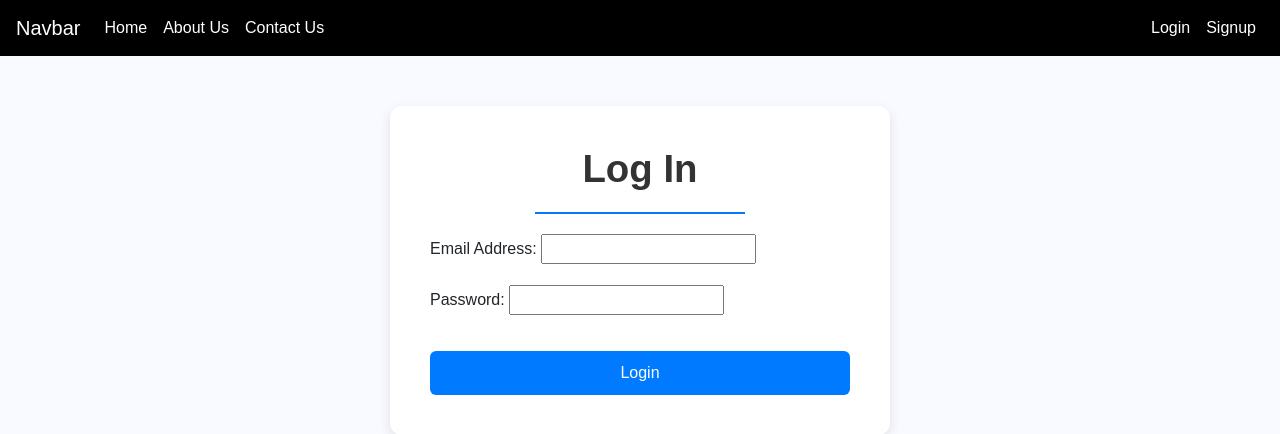
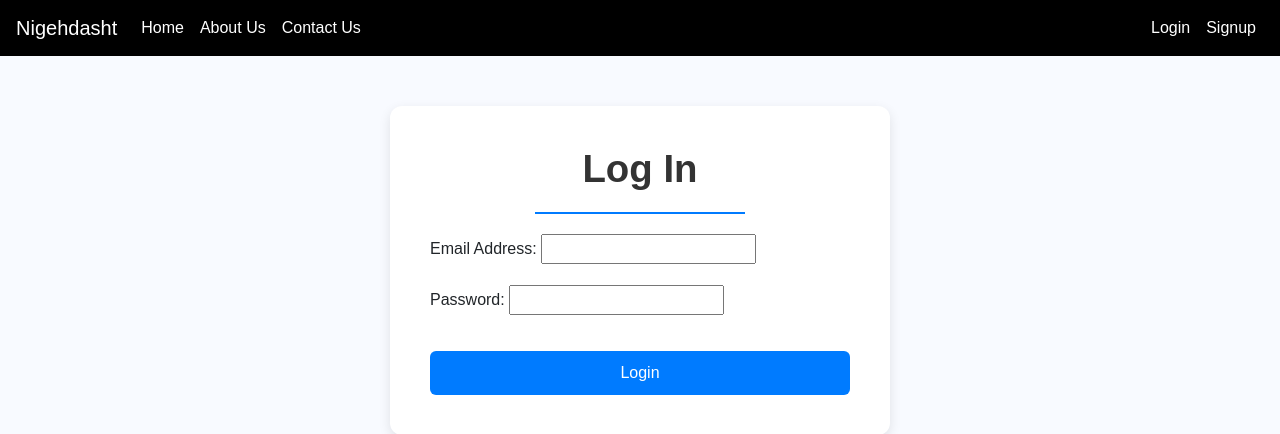
Before and after one commit to ukkashafarqaleet/digit, a Django app: page /login?next=/check-out/1 in a window 1280 px wide. Shown: the top 434 px of the page. Run offline with Django 5.2, Linux system fonts and the light colour scheme; some libraries are stand-ins or nearby versions.

Commit message:
Update base.html

```diff
--- a/courses/templates/courses/base.html
+++ b/courses/templates/courses/base.html
@@ -41,7 +41,7 @@
   <body>
 
     <nav class="navbar navbar-expand-lg navbar-dark">
-        <a class="navbar-brand" href="/">Navbar</a>
+        <a class="navbar-brand" href="/">Nigehdasht</a>
         <button class="navbar-toggler" type="button" data-toggle="collapse" data-target="#navbarNav" aria-controls="navbarNav" aria-expanded="false" aria-label="Toggle navigation">
           <span class="navbar-toggler-icon"></span>
         </button>
```
